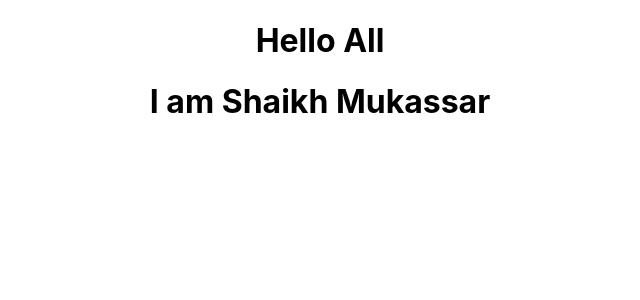
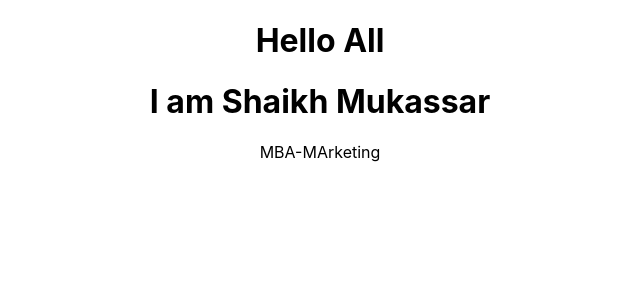
Before and after one commit to shoebkhan111/GitHub-Practice, a React (Create React App) app in the folder github-practice/: page / in a window 1280 px wide. Shown: the top 300 px of the page, without its empty margins (320-960 px from the left). Built offline with nearby package versions, Linux system fonts and the light colour scheme.

Commit message:
SK- Changes in Mukassar

```diff
--- a/github-practice/src/Components/MUKASSAR/Mukassar.jsx
+++ b/github-practice/src/Components/MUKASSAR/Mukassar.jsx
@@ -4,7 +4,8 @@ const Mukassar = () => {
     return (
         <div>
             <h1>I am Shaikh Mukassar</h1>
-            <p></p>
+            <p>MBA-MArketing</p>
+
         </div>
     );
 };
```
